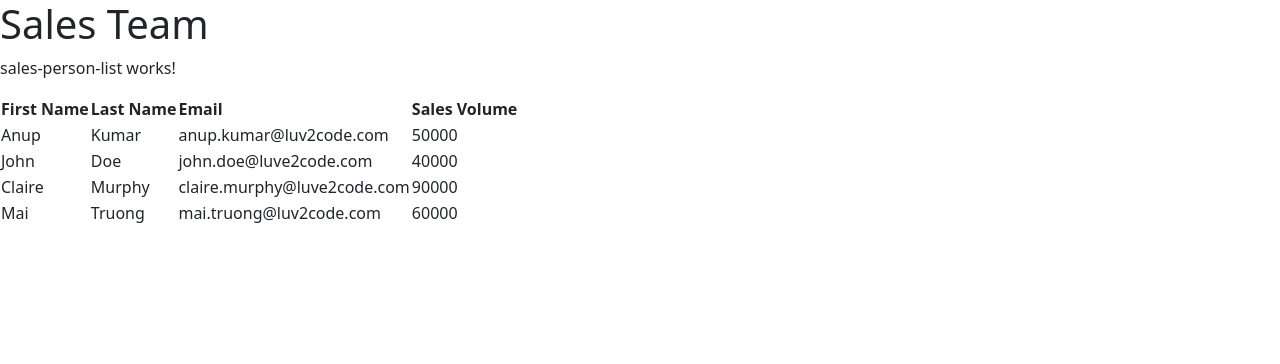
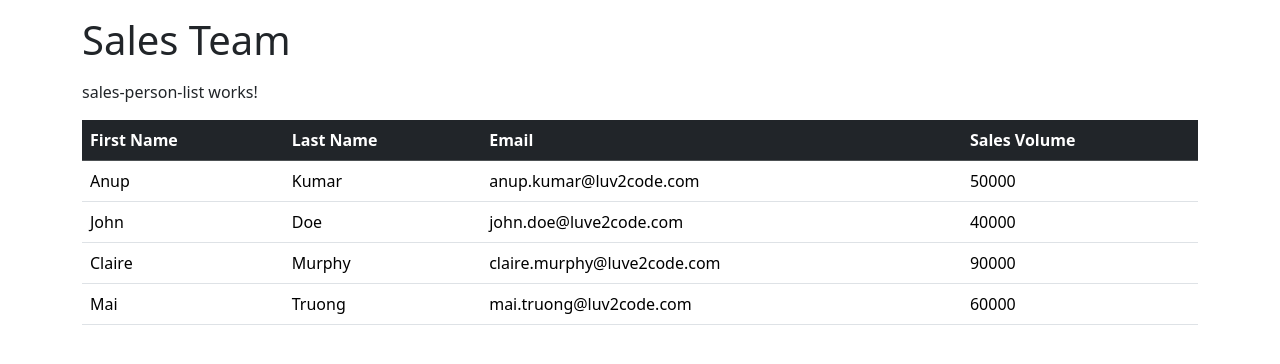
Before and after one commit to crystalchavez99/angular-fundamentals, an Angular app: page / in a window 1280 px wide. Shown: the top 364 px of the page. Built offline with nearby package versions, Linux system fonts and the light colour scheme.

Commit message:
applied bootstrap styling to main and table components

```diff
--- a/src/app/app.component.html
+++ b/src/app/app.component.html
@@ -7,5 +7,7 @@
 <!-- * * * * * * * to get started with your project! * * * * * * * * -->
 <!-- * * * * * * * * * * * * * * * * * * * * * * * * * * * * * * * -->
 
-<h1>Sales Team</h1>
+<div class="container">
+  <h1 class="mt-3 mb-3">Sales Team</h1>
 <app-sales-person-list></app-sales-person-list>
+</div>
--- a/src/app/sales-person-list/sales-person-list.component.html
+++ b/src/app/sales-person-list/sales-person-list.component.html
@@ -1,7 +1,7 @@
 <p>sales-person-list works!</p>
 
-<table>
-    <thead>
+<table class="table table-hover">
+    <thead class="table-dark">
         <tr>
             <th>First Name</th>
             <th>Last Name</th>
```
